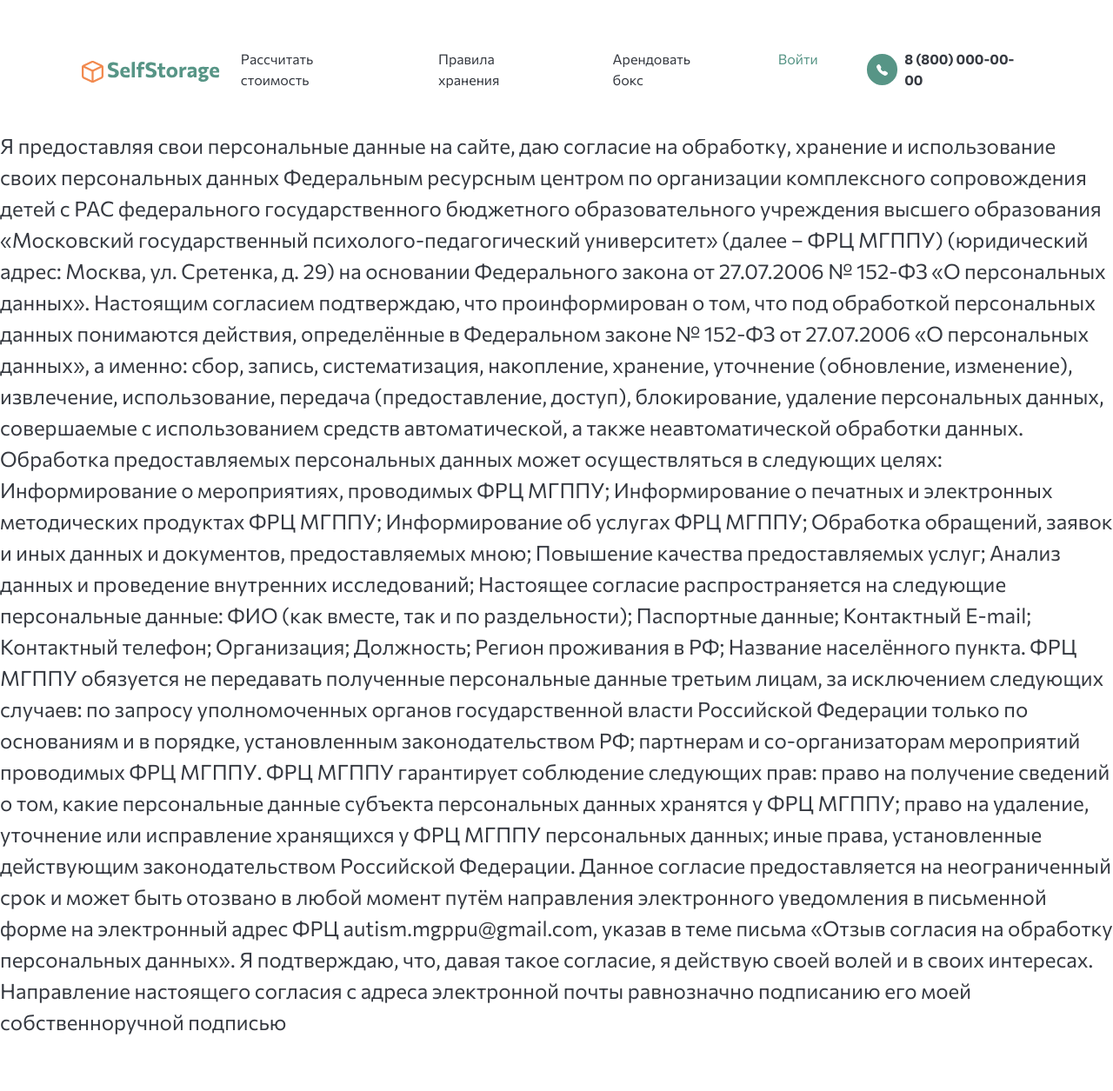
After one commit to Stmkv/self_storage, a Django app: page /agreement/ in a window 1280 px wide. The commit adds this page. Shown: the top 1255 px of the page at 87% size. Run offline with Django 5.2, Linux system fonts and the light colour scheme; parts of the project's set-up code (start-up, migrations or seed data) failed here and were passed over.

```diff
--- /dev/null
+++ b/templates/agreement.html
@@ -0,0 +1,40 @@
+{% extends "base.html" %}
+
+{% load static %}
+
+{% block title %}
+    <title>Agreement</title>
+{% endblock title %}
+{% block content %}
+    {% if user_auth %}
+        {% include "include/navbar_reg.html" %}
+
+    {% else %}
+        {% include "include/navbar.html" %}
+
+    {% endif %}
+    <p style="font-size: 24px; padding-top: 150px">
+        Я предоставляя свои персональные данные на сайте, даю согласие на обработку, хранение и использование своих персональных данных Федеральным ресурсным центром по организации комплексного сопровождения детей с РАС федерального государственного бюджетного образовательного учреждения высшего образования «Московский государственный психолого-педагогический университет» (далее – ФРЦ МГППУ) (юридический адрес: Москва, ул. Сретенка, д. 29) на основании Федерального закона от 27.07.2006 № 152-ФЗ «О персональных данных».
+        Настоящим согласием подтверждаю, что проинформирован о том, что под обработкой персональных данных понимаются действия, определённые в Федеральном законе № 152-ФЗ от 27.07.2006 «О персональных данных», а именно: сбор, запись, систематизация, накопление, хранение, уточнение (обновление, изменение), извлечение, использование, передача (предоставление, доступ), блокирование, удаление персональных данных, совершаемые с использованием средств автоматической, а также неавтоматической обработки данных.
+        Обработка предоставляемых персональных данных может осуществляться в следующих целях:
+        Информирование о мероприятиях, проводимых ФРЦ МГППУ;
+        Информирование о печатных и электронных методических продуктах ФРЦ МГППУ;
+        Информирование об услугах ФРЦ МГППУ;
+        Обработка обращений, заявок и иных данных и документов, предоставляемых мною;
+        Повышение качества предоставляемых услуг;
+        Анализ данных и проведение внутренних исследований;
+        Настоящее согласие распространяется на следующие персональные данные:
+        ФИО (как вместе, так и по раздельности);
+        Паспортные данные;
+        Контактный E-mail;
+        Контактный телефон;
+        Организация;
+        Должность;
+        Регион проживания в РФ;
+        Название населённого пункта.
+        ФРЦ МГППУ обязуется не передавать полученные персональные данные третьим лицам, за исключением следующих случаев:
+        по запросу уполномоченных органов государственной власти Российской Федерации только по основаниям и в порядке, установленным законодательством РФ;
+        партнерам и со-организаторам мероприятий проводимых ФРЦ МГППУ. ФРЦ МГППУ гарантирует соблюдение следующих прав: право на получение сведений о том, какие персональные данные субъекта персональных данных хранятся у ФРЦ МГППУ; право на удаление, уточнение или исправление хранящихся у ФРЦ МГППУ персональных данных; иные права, установленные действующим законодательством Российской Федерации.
+        Данное согласие предоставляется на неограниченный срок и может быть отозвано в любой момент путём направления электронного уведомления в письменной форме на электронный адрес ФРЦ autism.mgppu@gmail.com, указав в теме письма «Отзыв согласия на обработку персональных данных». Я подтверждаю, что, давая такое согласие, я действую своей волей и в своих интересах. Направление настоящего согласия с адреса электронной почты равнозначно подписанию его моей собственноручной подписью
+    </p>
+{% endblock content %}
--- a/templates/base.html
+++ b/templates/base.html
@@ -52,7 +52,7 @@
                                    name="password2"
                                    class="form-control border-8 mb-4 py-3 px-5 border-0 fs_24 SelfStorage__bg_lightgrey"
                                    placeholder="Подтверждение пароля">
-                            <span class="fw-light SelfStorage_grey">Нажимая на кнопку, вы подтверждаете свое <a href="#" class="SelfStorage_grey">согласие на обработку персональных данных</a></span>
+                            <span class="fw-light SelfStorage_grey">Нажимая на кнопку, вы подтверждаете свое <a href="{% url "storage:agreement" %}" class="SelfStorage_grey">согласие на обработку персональных данных</a></span>
                             <div id="register-errors" class="text-danger mb-3"></div>
                             <button type="submit"
                                     class="btn border-8 py-3 px-5 mt-5 mb-3 w-100 text-white fs_24 SelfStorage__bg_orange SelfStorage__btn2_orange">
--- a/templates/index.html
+++ b/templates/index.html
@@ -30,7 +30,7 @@
                         Рассчитать стоимость
                     </button>
                     <div id="calc-errors" class="text-danger mb-3"></div>
-                    <span class="text-center fw-light">Нажимая на кнопку, вы подтверждаете свое <a href="#" class="link-dark">согласие на обработку персональных данных</a></span>
+                    <span class="text-center fw-light">Нажимая на кнопку, вы подтверждаете свое <a href="{% url "storage:agreement" %}" class="link-dark">согласие на обработку персональных данных</a></span>
                 </form>
             </div>
             <div class="col-12 col-lg-6 SelfStorage__img"></div>
@@ -325,7 +325,7 @@
                         <div id="calc-errors2" class="text-danger mb-3"></div>
                     </div>
                 </form>
-                <span class="text-white text-center fw-light">Нажимая на кнопку, вы подтверждаете свое <a href="#" class="text-white">согласие на обработку персональных данных</a></span>
+                <span class="text-white text-center fw-light">Нажимая на кнопку, вы подтверждаете свое <a href="{% url "storage:agreement" %}" class="text-white">согласие на обработку персональных данных</a></span>
             </div>
         </div>
     </aside>
```
Also changed, not shown: templates/boxes.html (+11 -3 lines), templates/include/_box_item.html (+6 -3 lines), storage/urls.py, storage/views.py.
